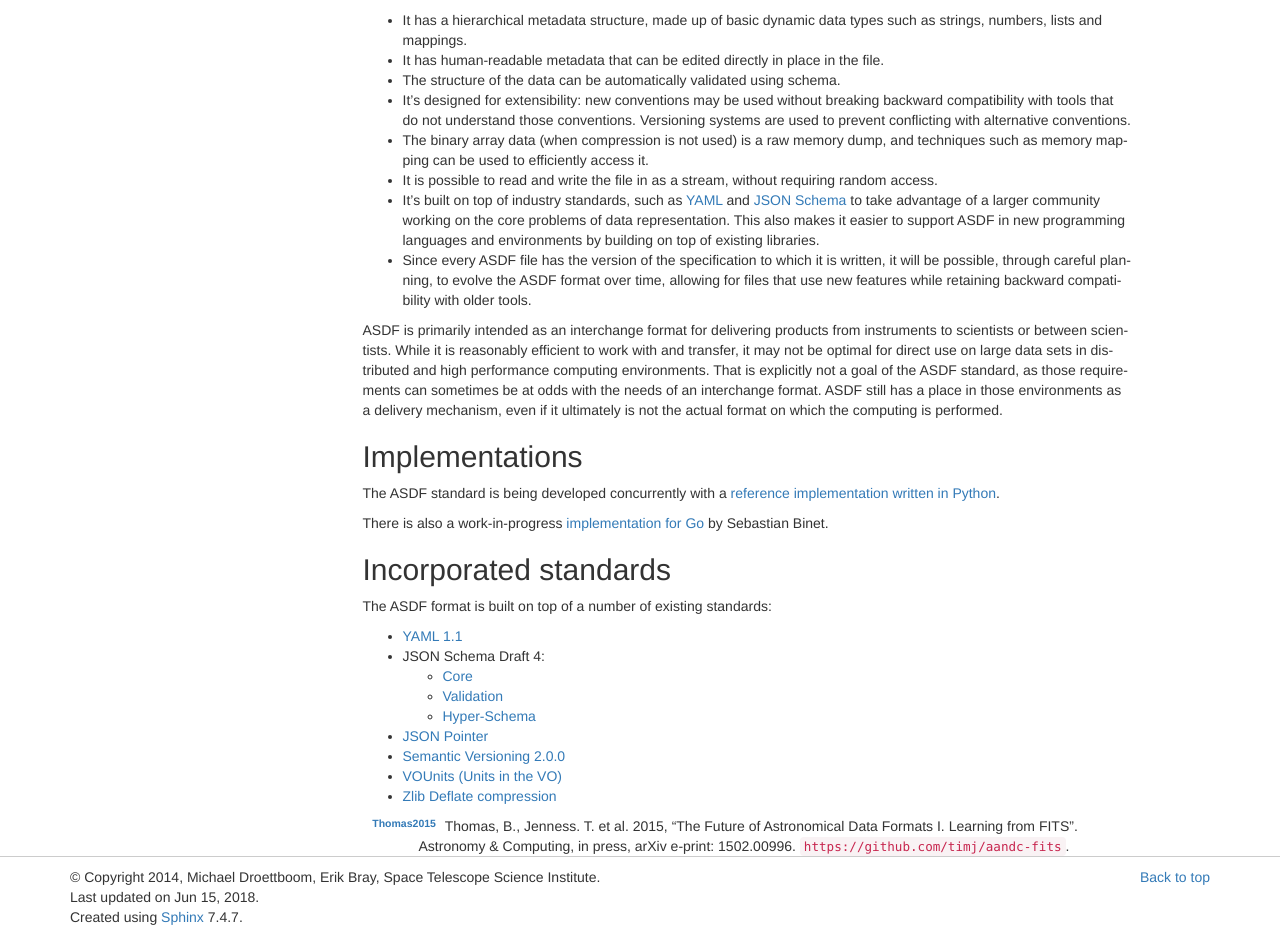
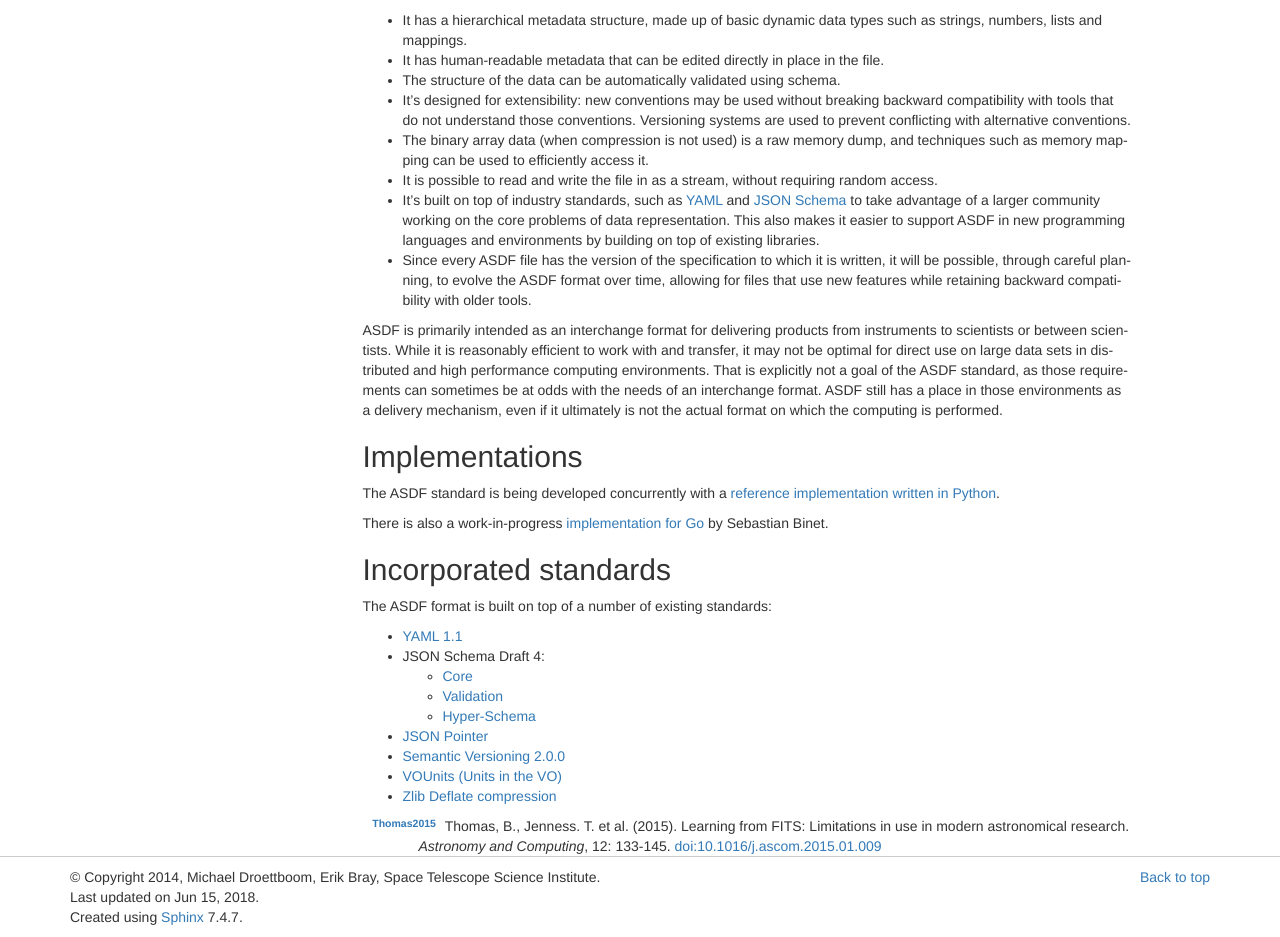
Before and after one commit to asdf-format/asdf-standard, a Sphinx documentation site: the page built from source/intro.rst, in a window 1280 px wide and 1327 px high. Shown: the part 390-1327 px from the top of the window. Built offline with Sphinx 7.4.7, drawn with Linux system fonts in a browser that asks for light colours; pages that are not in the unit, such as notebooks, are missing from menus.

```diff
--- a/source/intro.rst
+++ b/source/intro.rst
@@ -108,7 +108,7 @@ The ASDF format is built on top of a number of existing standards:
 
 - `Zlib Deflate compression <http://www.zlib.net/feldspar.html>`__
 
-.. [Thomas2015] Thomas, B., Jenness. T. et al. 2015, "The Future of
-                Astronomical Data Formats I. Learning from FITS".
-                Astronomy & Computing, in press, arXiv e-print: 1502.00996.
-                ``https://github.com/timj/aandc-fits``.
+.. [Thomas2015] Thomas, B., Jenness. T. et al. (2015).
+   Learning from FITS: Limitations in use in modern astronomical research.
+   *Astronomy and Computing*, 12: 133-145.
+   `doi:10.1016/j.ascom.2015.01.009 <https://doi.org/10.1016/j.ascom.2015.01.009>`__
```
Also changed, not shown: README.md (+3 -4 lines), source/index.rst (+4 -4 lines).
